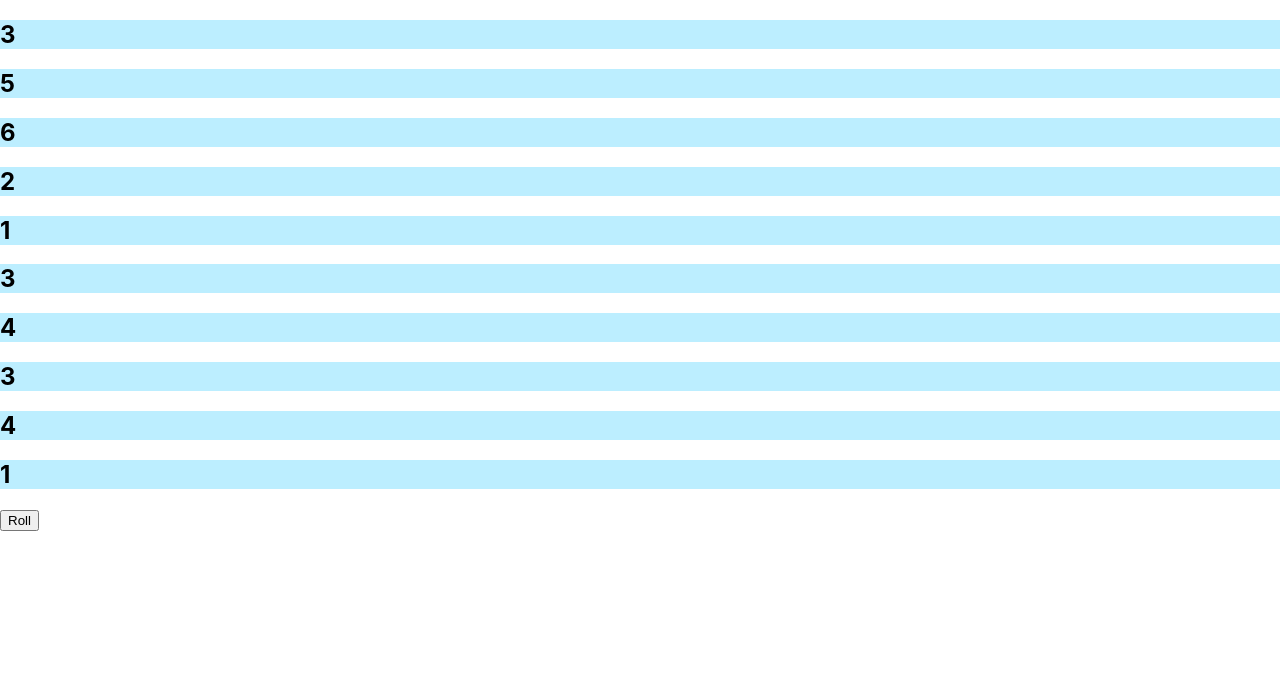
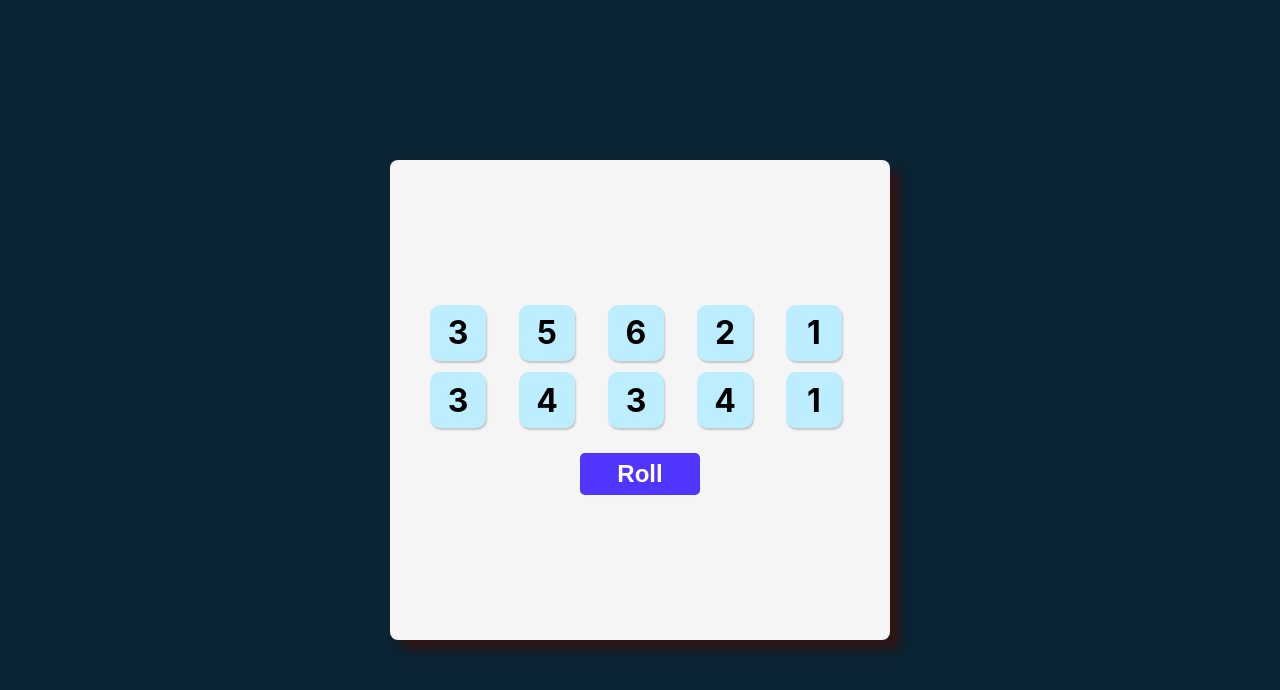
Before and after one commit to accodes21/Tenzies-Game, a React (Create React App) app: page / in a window 1280 px wide. Shown: the top 690 px of the page. Built offline with nearby package versions, Linux system fonts and the light colour scheme.

Commit message:
Main styling

```diff
--- a/src/App.css
+++ b/src/App.css
@@ -1,38 +1,71 @@
-.App {
-  text-align: center;
+*{
+  margin: 0;
+  padding: 0;
+  box-sizing: border-box;
 }
 
-.App-logo {
-  height: 40vmin;
-  pointer-events: none;
+body{
+  background-color: #0B2434;
+  padding: 25px;
+  display: grid;
+  height: 100vh;
+  place-items: center;
 }
 
-@media (prefers-reduced-motion: no-preference) {
-  .App-logo {
-    animation: App-logo-spin infinite 20s linear;
-  }
+main{
+  background-color: #F5F5F5;
+  width: 500px;
+  height: 480px;
+  border-radius: 8px;
+  padding: 15px;
+  box-shadow: 10px 10px 10px #2d1515;
+  display: flex;
+  flex-direction: column;
+  justify-content: center;
 }
 
-.App-header {
-  background-color: #282c34;
-  min-height: 100vh;
-  display: flex;
-  flex-direction: column;
-  align-items: center;
-  justify-content: center;
-  font-size: calc(10px + 2vmin);
-  color: white;
+.dice-container{
+  display: grid;
+  grid-template: auto auto / repeat(5, 1fr);
+  row-gap: .7em;
+  /* padding: 15px; */
+  margin-left: 25px;
 }
 
-.App-link {
-  color: #61dafb;
+.die-face{
+  height: 56px;
+  width: 56px;
+  background-color: #bceeff;
+  box-shadow: 1px 2px 2px rgba(0, 0, 0, 0.2);
+  border-radius: 10px;
+  display: flex;
+  justify-content: center;
+  align-items: center;
+  cursor: pointer;
 }
 
-@keyframes App-logo-spin {
-  from {
-    transform: rotate(0deg);
-  }
-  to {
-    transform: rotate(360deg);
-  }
+.die-face h2{
+  font-size: 2em;
 }
+
+.roll-btn{
+  width: 120px;
+  height: 42px;
+  font-size: 1.5em;
+  font-weight: bolder;
+  align-self: center;
+  background-color: #5035FF;
+  color: #ffffff;
+  border-radius: 5px;
+  border: none;
+  cursor: pointer;
+  margin-top: 25px;
+}
+
+.roll-btn:active{
+  box-shadow: inset 5px 5px 5px -3px rgba(0, 0, 0, 0.5);
+}
+
+.roll-btn:hover{
+  background-color: #3214f4;
+}
```
